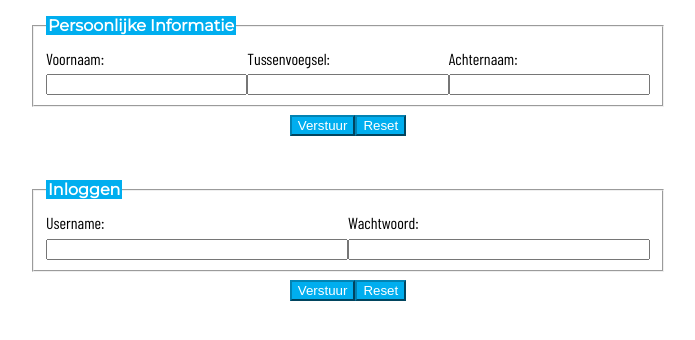
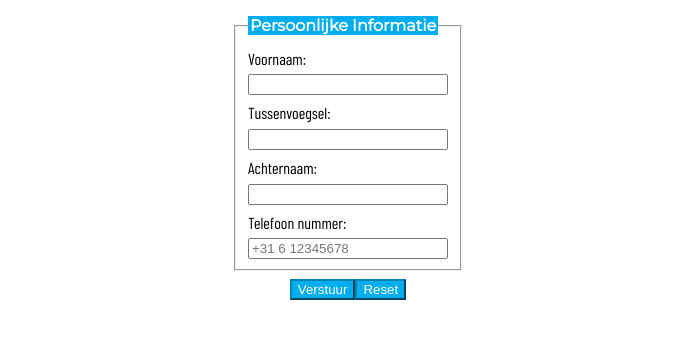
Before and after one commit to Tjardo18/crud-php-pdo-basic-opdracht01-332688, a PHP site: page / in a window 1280 px wide. Shown: the top 340 px of the page, without its empty margins (292-987 px from the left). Run offline with PHP 8.4, Linux system fonts and the light colour scheme.

Commit message:
Telefoonnummer toegevoegd aan form (vergeten te pushen)

```diff
--- a/index.php
+++ b/index.php
@@ -22,9 +22,10 @@
 
         fieldset {
             display: flex;
-            width: 50%;
+            width: min-content;
             margin: .5em 0;
-            flex-direction: row;
+            /* flex-direction: row; */
+            flex-wrap: wrap;
         }
 
         fieldset>label {
@@ -35,8 +36,13 @@
         label>input:not([type="radio"]):not([type="checkbox"]),
         label>textarea,
         label>select {
-            width: 100%;
+            display: block;
+            /* width: 100%; */
             margin-top: .5em;
+        }
+
+        input[type="text"] {
+            width: 200px;
         }
     </style>
     <title>Backend-Form</title>
@@ -65,30 +71,13 @@
                     Achternaam:
                     <input type="text" name="achternaam" id="achternaam" required />
                 </label>
+                <!-- Telefoon nummer -->
+                <label for="telefoonnummer">
+                    Telefoon nummer:
+                    <input type="text" name="telefoonnummer" id="telefoonnummer" placeholder="+31 6 12345678" required />
+                </label>
             </fieldset>
 
-            <div class="buttonss">
-                <!-- Verstuurt het formulier -->
-                <input type="submit" value="Verstuur">
-                <!-- Reset het hele formulier -->
-                <input type="reset">
-            </div>
-        </form>
-
-        <br><br>
-
-        <form action="#" method="POST">
-            <fieldset>
-                <legend>Inloggen</legend>
-                <label for="username">
-                    Username:
-                    <input type="text" name="username" id="username" required />
-                </label>
-                <label for="wachtwoord">
-                    Wachtwoord:
-                    <input type="password" name="wachtwoord" id="wachtwoord" required />
-                </label>
-            </fieldset>
             <div class="buttonss">
                 <!-- Verstuurt het formulier -->
                 <input type="submit" value="Verstuur">
```
